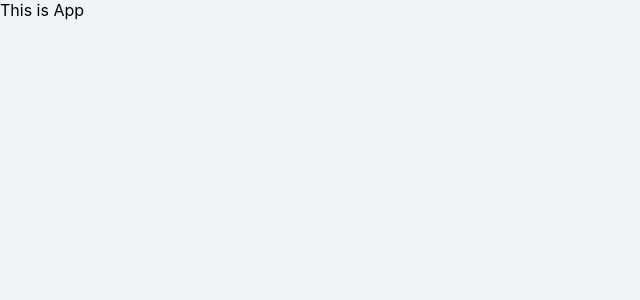
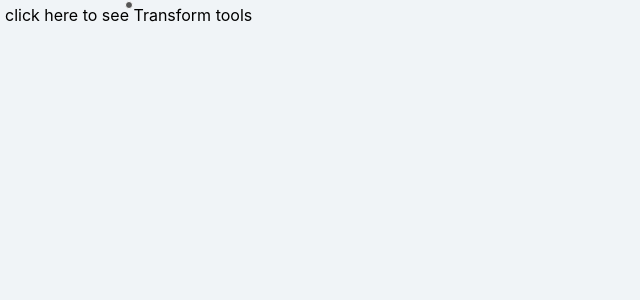
Before and after one commit to ExplosivePro/whimsical-components, a React (Create React App) app: page / in a window 1280 px wide. Shown: the top 300 px of the page, without its empty margins (0-640 px from the left). Built offline with nearby package versions, Linux system fonts and the light colour scheme.

Commit message:
add: WNode with simple Handlers Added

```diff
--- a/src/App.tsx
+++ b/src/App.tsx
@@ -1,5 +1,30 @@
+import { useCallback, useMemo, useState } from 'react';
+import ReactFlow, {
+    applyNodeChanges,
+    Node,
+    NodeChange,
+} from 'react-flow-renderer';
+import WNode from 'src/components/WNode';
+
+const initialNodes: Node[] = [
+    { id: '1', data: { label: 'Node 1' }, position: { x: 5, y: 5 }, type: 'resizable' },
+];
+
 export default function App() {
+    const [nodes, setNodes] = useState<Node[]>(initialNodes);
+    const nodeTypes = useMemo(() => ({ resizable: WNode }), []);
+
+    const onNodesChange = useCallback(
+        (changes: NodeChange[]) => setNodes((nds) => applyNodeChanges(changes, nds)),
+        [setNodes]
+    );
+
+
     return (
-        <div>This is App</div>
+        <ReactFlow
+            nodes={nodes}
+            onNodesChange={onNodesChange}
+            nodeTypes={nodeTypes}
+        />
     )
 }
--- a/src/components/WNode/index.tsx
+++ b/src/components/WNode/index.tsx
@@ -1,7 +1,16 @@
 import {WNodeProps} from './type'
+import { Handle, HandleType, Position } from "react-flow-renderer"
 
 export default function WNode(props: WNodeProps) {
     return (
-        <div> This is WNode </div>
+        <div className="w-node">
+            <Handle
+                type='source'
+                position={Position.Top}
+            />
+            <div className="text-center">
+                click here to see Transform tools
+            </div>
+        </div>
     )
 }
--- a/src/index.css
+++ b/src/index.css
@@ -20,3 +20,9 @@ code {
 .items-center { align-items: center; }
 .justify-center { justify-content: center; }
 .text-center { text-align: center; }
+
+
+/* SECTION FOR REACT-FLOW PLUGIN */
+.react-flow {
+  overflow: visible !important;
+}
```
